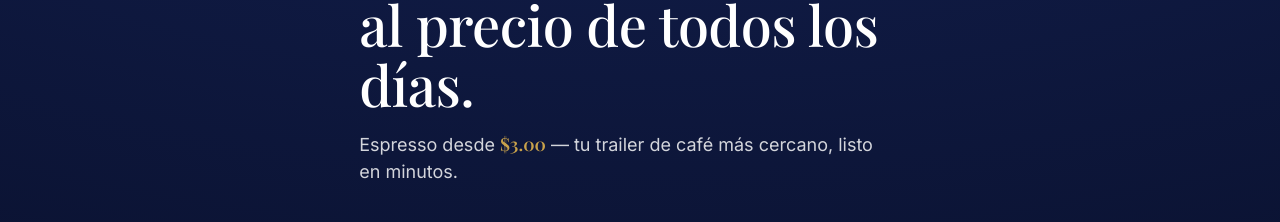
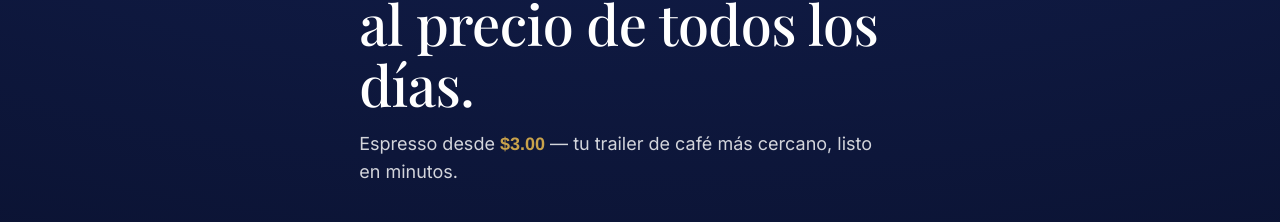
Before and after one commit to chrisbarrandey/barr-and-day-site, a Next.js app: page / in a window 1280 px wide. Shown: the part 320-542 px from the top of the page. Built offline with nearby package versions, Linux system fonts and the light colour scheme.

Commit message:
Cambiar tipografía de precios a Helvetica para mejor legibilidad

```diff
--- a/app/globals.css
+++ b/app/globals.css
@@ -73,7 +73,7 @@ button {
 
 /* ---------- Price ---------- */
 .price {
-  font-family: var(--font-display);
+  font-family: 'Helvetica Neue', Helvetica, Arial, sans-serif;
   font-weight: 600;
   font-variant-numeric: tabular-nums;
   color: var(--color-ink);
```
